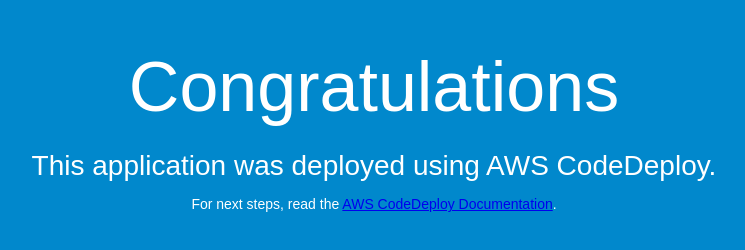
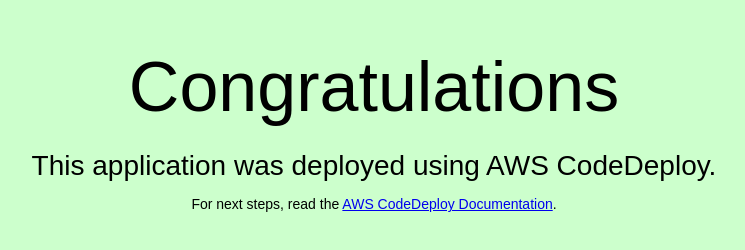
Before and after one commit to ThomasNielsen55/donut-website-repo, a plain HTML site: page index.html in a window 1280 px wide. Shown: the whole page, without its empty margins (266-1011 px from the left). Drawn offline with Linux system fonts and the light colour scheme.

Commit message:
Update index.html colors

```diff
--- a/index.html
+++ b/index.html
@@ -5,8 +5,8 @@
   <title>Sample Deployment</title>
   <style>
     body {
-      color: #ffffff;
-      background-color: #0188cc;
+      color: #000000;
+      background-color: #CCFFCC;
       font-family: Arial, sans-serif;
       font-size: 14px;
     }
```
